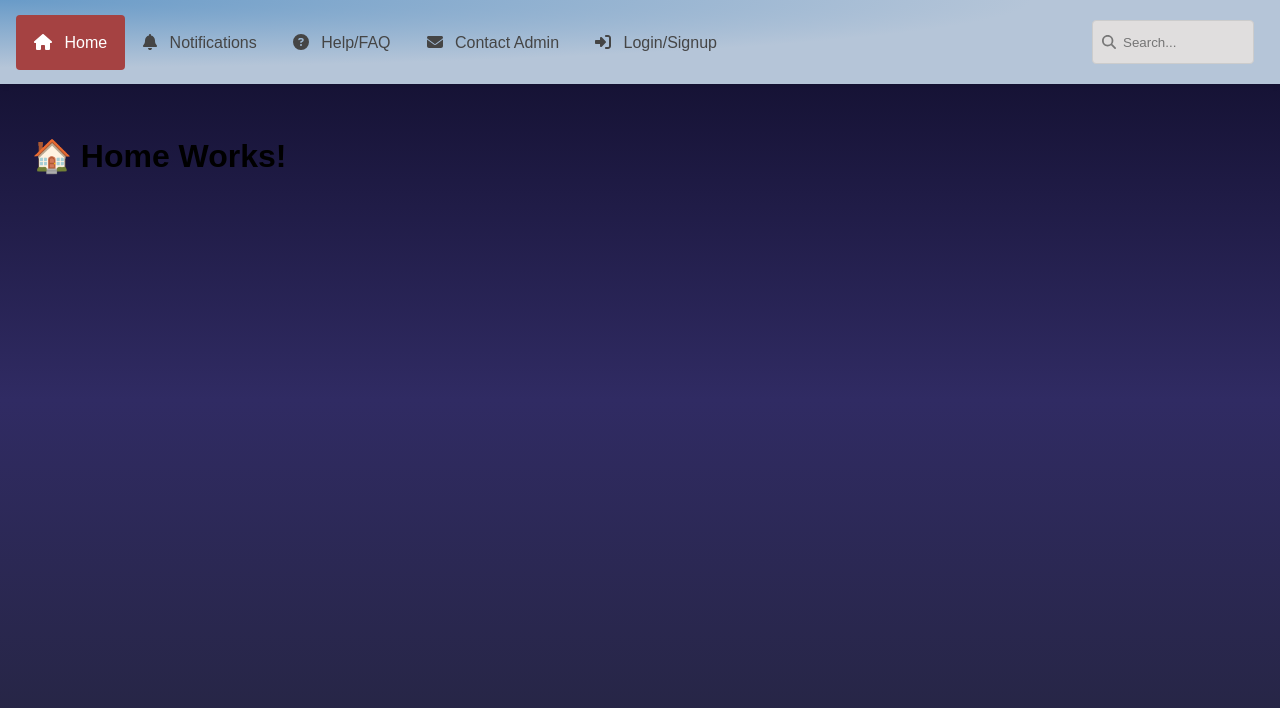
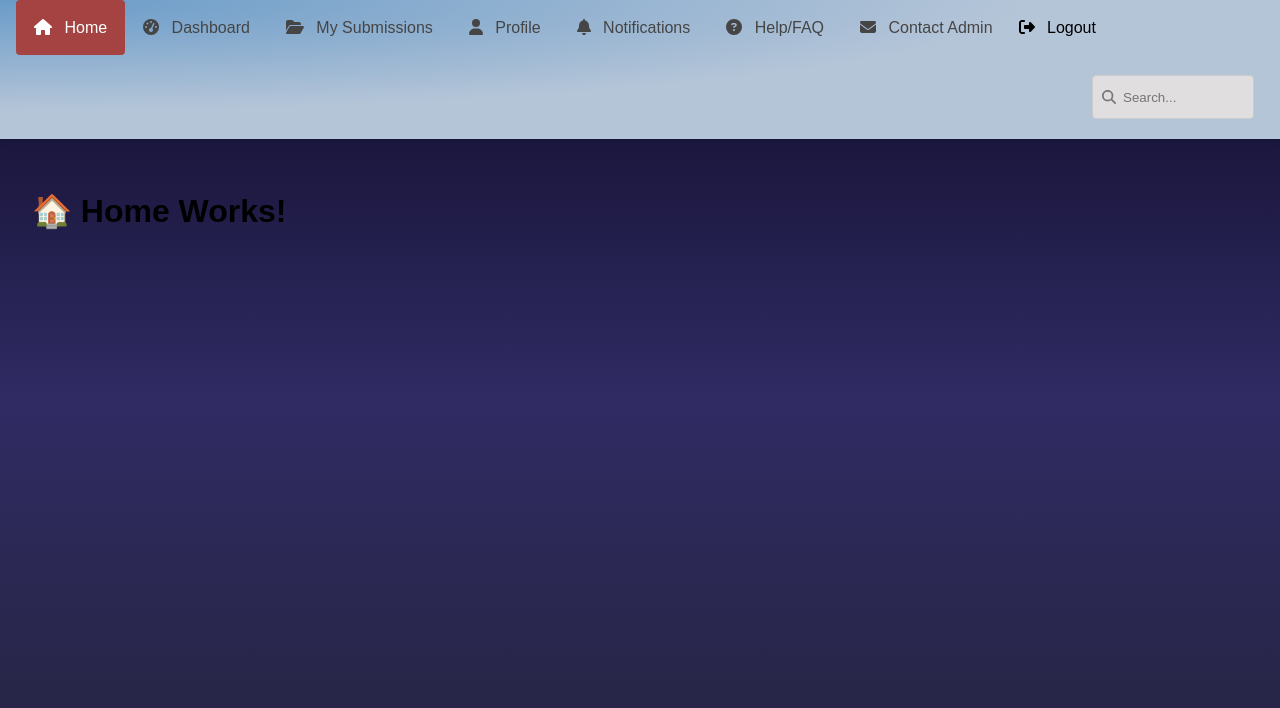
Before and after one commit to SiyamBhuiya/Thesis_Portal, a React (Create React App) app in the folder frontend/: page / in a window 1280 px wide. Shown: the top 708 px of the page. Built offline with nearby package versions, Linux system fonts and the light colour scheme.

Commit message:
functional logout

```diff
--- a/frontend/src/App.js
+++ b/frontend/src/App.js
@@ -5,7 +5,7 @@ import AppRoutes from './routes';
 
 function App() {
   // Force logged in for testing until backend is ready
-  const loggedIn = false;
+  const loggedIn = true;
   const isAdmin = false;
 
   return (
--- a/frontend/src/components/Navbar.jsx
+++ b/frontend/src/components/Navbar.jsx
@@ -1,5 +1,7 @@
 import React, { useState } from "react";
 import { NavLink } from "react-router-dom";
+import { useNavigate } from "react-router-dom";
+import { logoutUser } from "../utils/auth";
 import "../styles/navbar.css";
 import { FontAwesomeIcon } from "@fortawesome/react-fontawesome";
 import {
@@ -62,6 +64,12 @@ const Navbar = ({ isAdmin, isLoggedIn }) => {
     { name: "Contact Admin", path: "/contact", icon: faEnvelope },
     { name: "Logout", path: "/logout", icon: faSignOutAlt },
   ];
+  const navigate = useNavigate();
+
+const handleLogout = () => {
+  logoutUser();        // clear localStorage or session
+  navigate("/login");       // redirect to login page
+};
 
   const menu = isAdmin ? adminMenu : studentMenu;
 
@@ -73,12 +81,40 @@ const Navbar = ({ isAdmin, isLoggedIn }) => {
             key={name}
             className={subMenu ? "nav-item has-dropdown" : "nav-item"}
           >
+{subMenu ? (
+  <>
     <NavLink
       to={path}
       className={({ isActive }) => (isActive ? "active" : "")}
     >
       <FontAwesomeIcon icon={icon} className="nav-icon" /> {name}
     </NavLink>
+    <ul className="dropdown-menu">
+      {subMenu.map(({ name: subName, path: subPath, icon: subIcon }) => (
+        <li key={subName}>
+          <NavLink
+            to={subPath}
+            className={({ isActive }) => (isActive ? "active" : "")}
+          >
+            <FontAwesomeIcon icon={subIcon} className="nav-icon" /> {subName}
+          </NavLink>
+        </li>
+      ))}
+    </ul>
+  </>
+) : name === "Logout" ? (
+  <span onClick={handleLogout} className="nav-link clickable">
+    <FontAwesomeIcon icon={icon} className="nav-icon" /> {name}
+  </span>
+) : (
+  <NavLink
+    to={path}
+    className={({ isActive }) => (isActive ? "active" : "")}
+  >
+    <FontAwesomeIcon icon={icon} className="nav-icon" /> {name}
+  </NavLink>
+)}
+
             {subMenu && (
               <ul className="dropdown-menu">
                 {subMenu.map(
--- a/frontend/src/styles/navbar.css
+++ b/frontend/src/styles/navbar.css
@@ -114,3 +114,10 @@ align-items: stretch;
 .nav-icon {
 margin-right: 8px;
 }
+.clickable {
+  cursor: pointer;
+  display: inline-block;
+  padding: 8px;
+  color: inherit;
+  text-decoration: none;
+}
```
Lines whose indentation alone changed are shown as unchanged.
